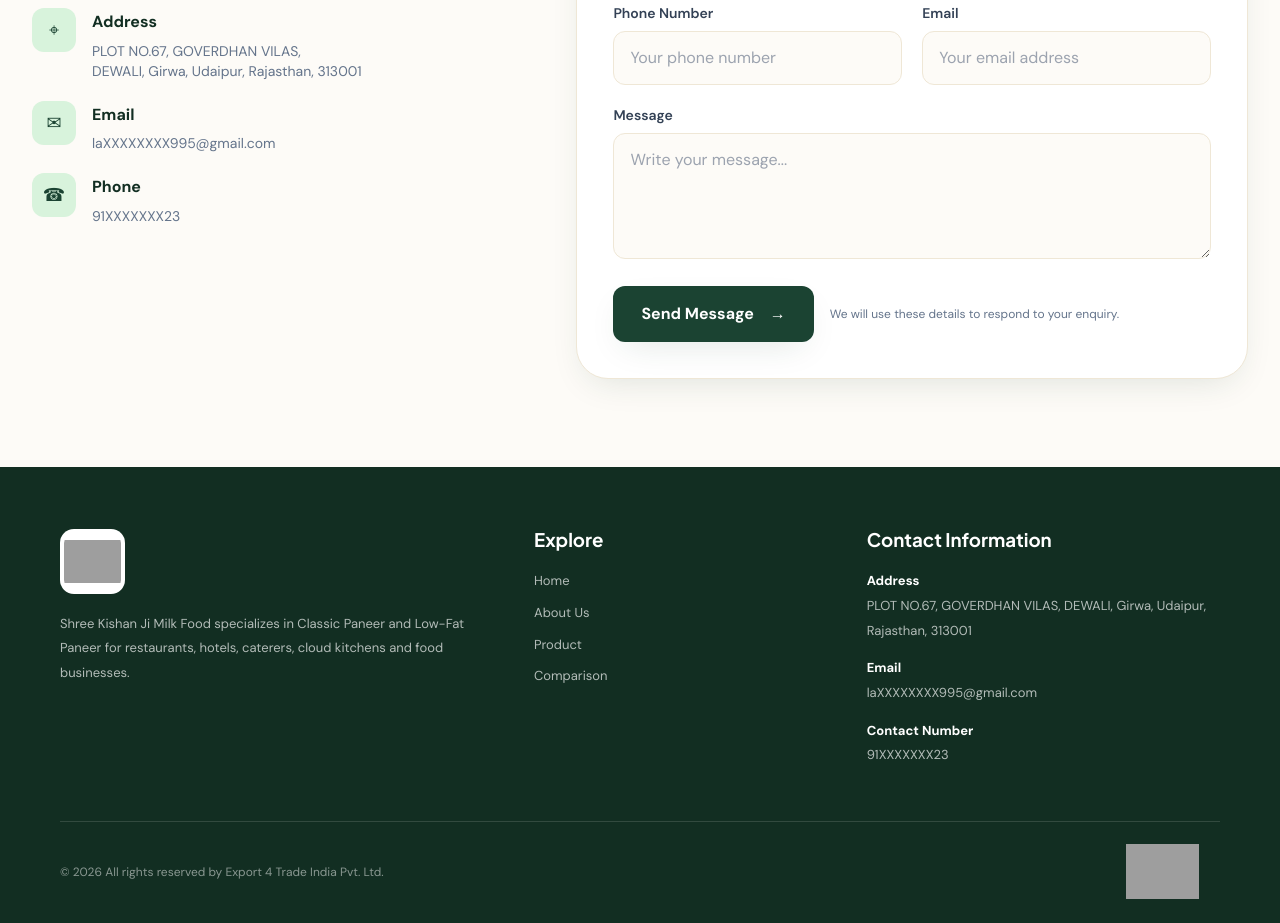
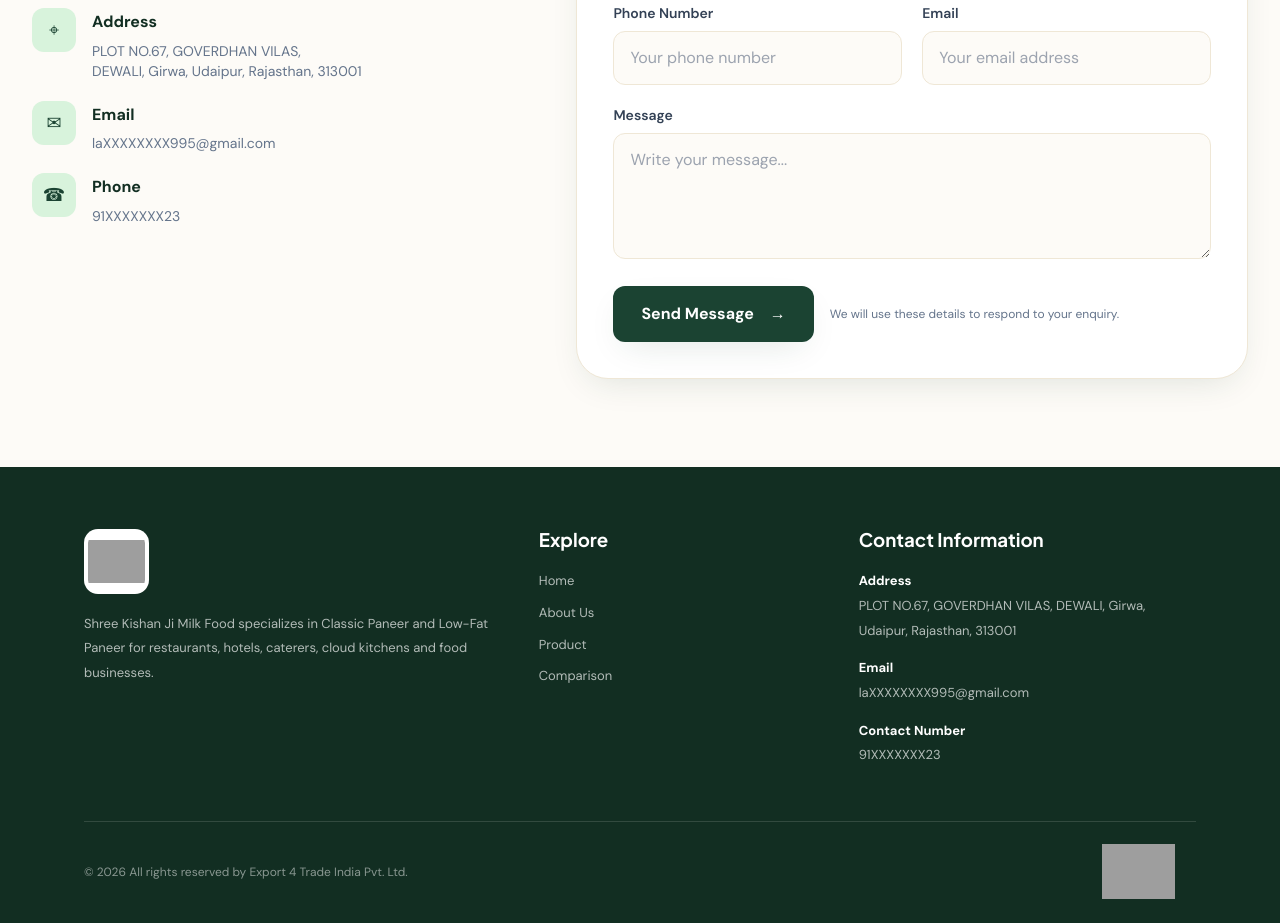
Before and after one commit to Gaurav-Rajoriya/Shree_kishanji, a plain HTML site: page index.html in a window 1280 px wide. Shown: the part 5348-6271 px from the top of the page. Drawn offline with nearby package versions, Linux system fonts and the light colour scheme; grey boxes are pictures that could not be loaded.

Commit message:
fix footer

```diff
--- a/index.html
+++ b/index.html
@@ -22,7 +22,7 @@
       href="https://fonts.googleapis.com/css2?family=DM+Sans:wght@400;500;600;700&family=Plus+Jakarta+Sans:wght@600;700;800&display=swap"
       rel="stylesheet"
     />
-    <link rel="stylesheet" href="style.css" />
+    <link rel="stylesheet" href="style.css?v=2" />
     <script src="https://cdn.tailwindcss.com"></script>
     <script>
       tailwind.config = {
@@ -57,6 +57,24 @@
         },
       };
     </script>
+    <style>
+  .footer .footer-wrap-index {
+    box-sizing: border-box !important;
+    width: 100% !important;
+    max-width: 1160px !important;
+    margin-left: auto !important;
+    margin-right: auto !important;
+    padding-left: 24px !important;
+    padding-right: 24px !important;
+  }
+
+  @media (max-width: 650px) {
+    .footer .footer-wrap-index {
+      padding-left: 18px !important;
+      padding-right: 18px !important;
+    }
+  }
+</style>
   </head>
   <body class="font-sans antialiased">
     <div class="topbar">
@@ -844,9 +862,6 @@
 
   <input type="text" name="_honey" style="display:none" tabindex="-1" autocomplete="off">
 
-          <!-- Honeypot spam protection -->
-          <input type="text" name="_honey" style="display:none" tabindex="-1" autocomplete="off">
-
           <div>
             <label for="company" class="block text-sm font-semibold text-slate-700 mb-2">
               Company Name
@@ -944,7 +959,7 @@
 
     </main>
      <footer class="footer">
-      <div class="footer-container">
+      <div class="footer-wrap-index">
         <div class="footer-grid">
           <div>
             <img
```
